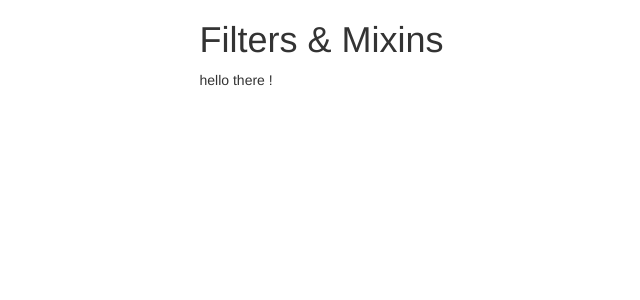
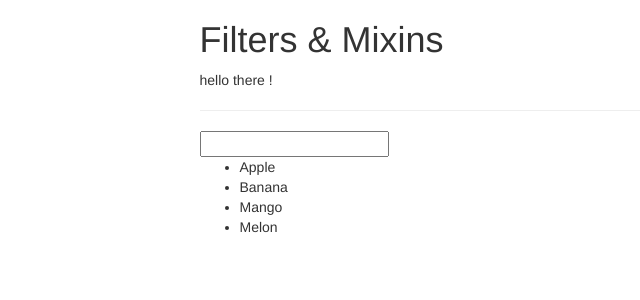
Before and after one commit to smarigowda/vuejs-cli-udemy, a Vue app: page / in a window 1280 px wide. Shown: the top 300 px of the page, without its empty margins (163-803 px from the left). Built offline with nearby package versions, Linux system fonts and the light colour scheme; a web font is replaced by a local one.

Commit message:
using computed property alternate to filter

```diff
--- a/src/App.vue
+++ b/src/App.vue
@@ -4,6 +4,12 @@
             <div class="col-xs-12 col-sm-8 col-sm-offset-2 col-md-6 col-md-offset-3">
               <h1>Filters & Mixins</h1>
               <p>{{ text | toUppercase | toLowerCase }}</p>
+              <hr/>
+              <input type="text" v-model="filterText"/>
+              <ul>
+                <li v-for="fruit in filteredFruits">{{ fruit }}</li>
+              </ul>
+
             </div>
         </div>
     </div>
@@ -13,12 +19,21 @@
     export default {
       data() {
         return {
-          text: 'Hello there !'
+          text: 'Hello there !',
+          filterText: '',
+          fruits: ['Apple', 'Banana', 'Mango', 'Melon']
         }
       },
       filters: {
         toUppercase(value) {
           return value.toUpperCase();
+        }
+      },
+      computed: {
+        filteredFruits() {
+          return this.fruits.filter(d => {
+            return d.match(this.filterText);
+          })
         }
       }
     }
```
